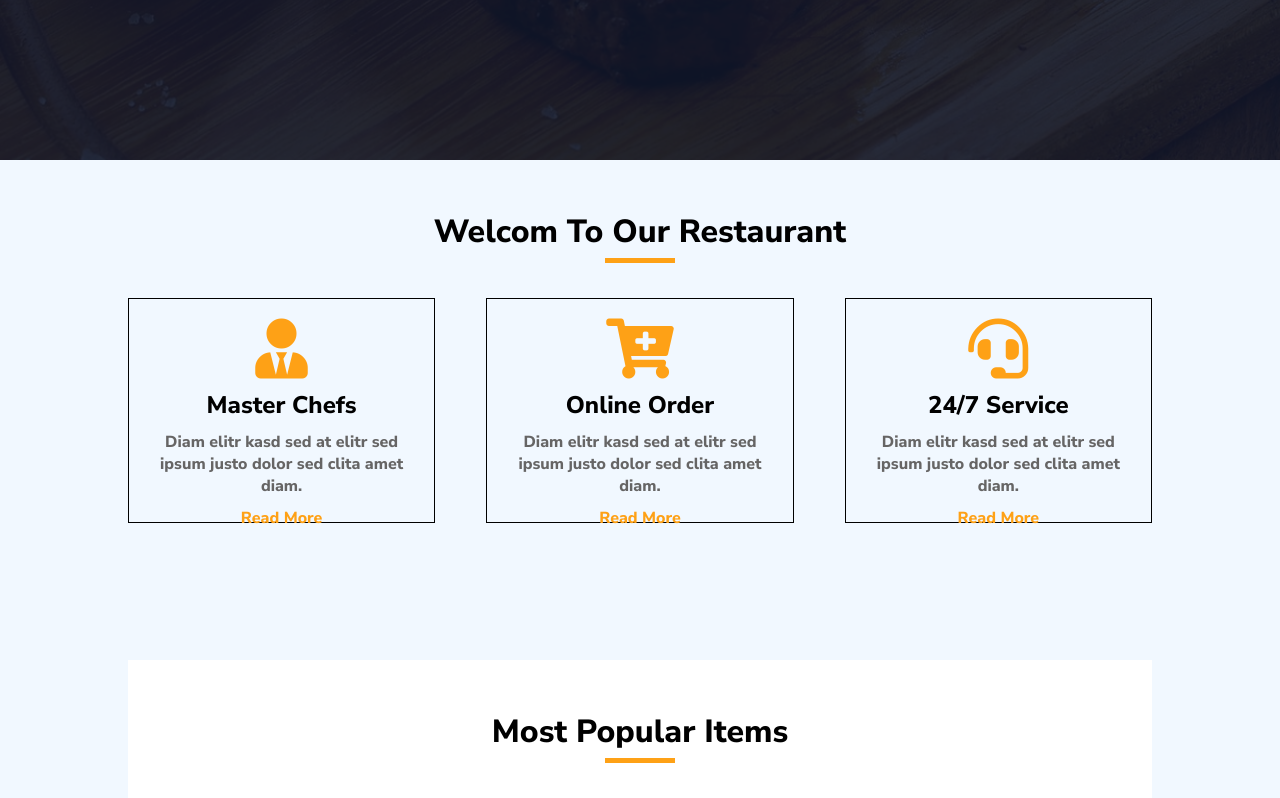
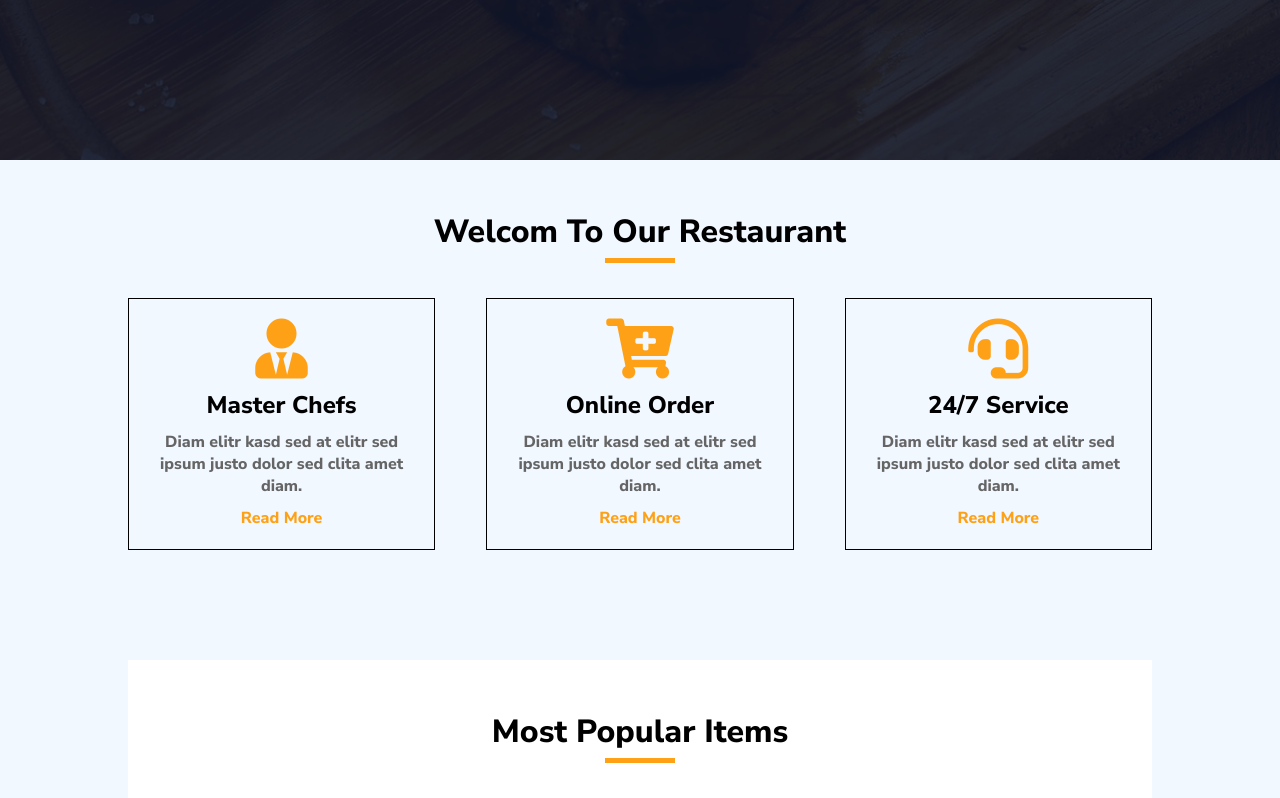
Before and after one commit to AlaaAbdAlnabi/Restaurant-website, a plain HTML site: page index.html in a window 1280 px wide. Shown: the part 640-1438 px from the top of the page. Drawn offline with Linux system fonts and the light colour scheme.

Commit message:
stylesheet.css

```diff
--- a/css/stylesheet.css
+++ b/css/stylesheet.css
@@ -166,7 +166,7 @@ body {
 
 .two-item {
   width: 30%;
-  height: 45%;
+/*   height: 45%; */
   border: solid 1px black;
   float: left;
   margin: 30px 0px;
```
